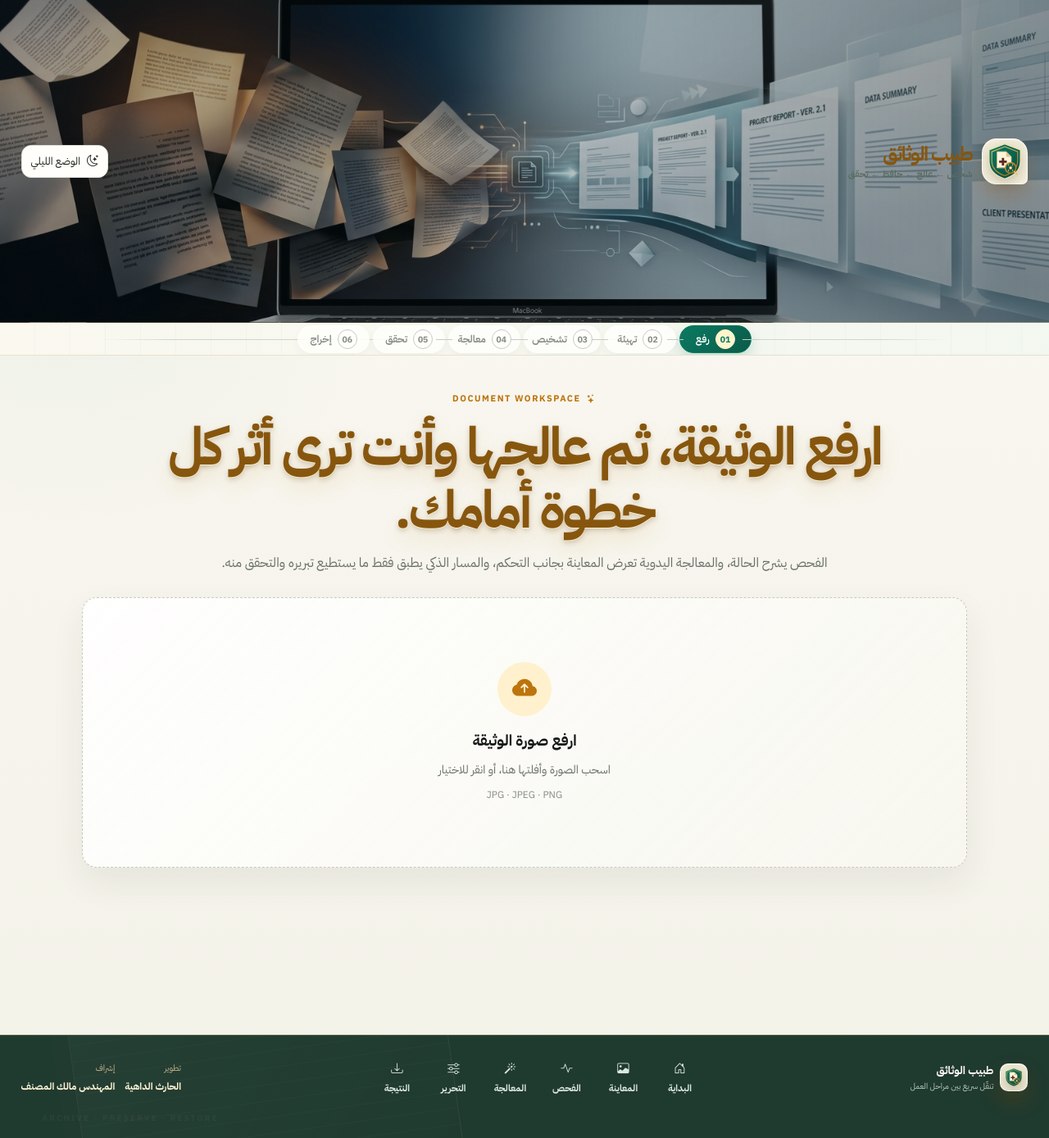
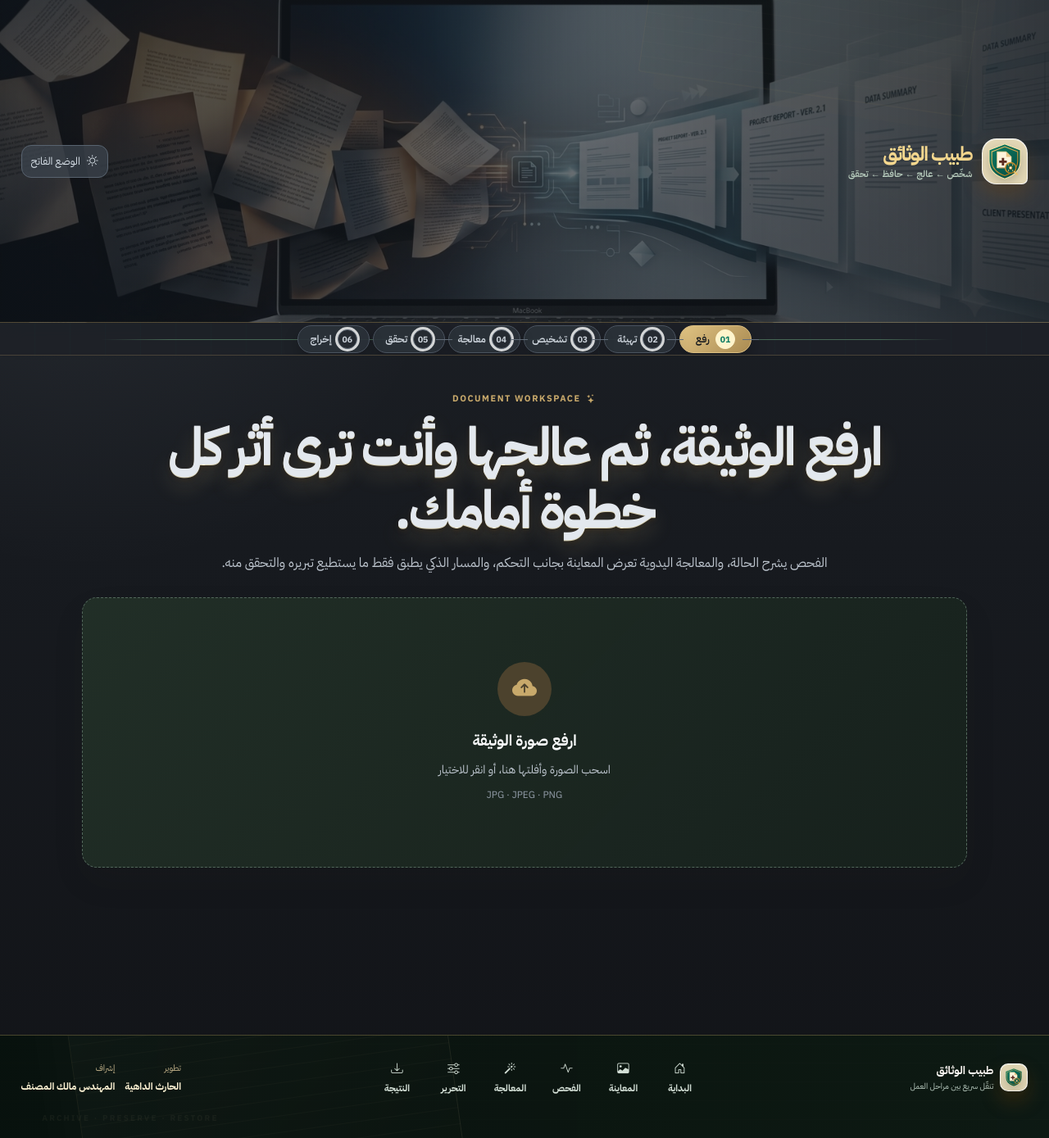
Before and after one commit to Alhareith/manuscript-doctor, a Flask app: page / in a window 1280 px wide. Shown: the whole page at 82% size. Run offline with Flask 3, Linux system fonts and the light colour scheme; some web fonts are replaced.

Commit message:
style: set metallic dark theme as default UI/UX

```diff
--- a/static/css/style.css
+++ b/static/css/style.css
@@ -28,6 +28,7 @@
 
 /* ---------- Release candidate UI/UX: quiet graphite metal ---------- */
 html[data-theme="dark"] {
+    color-scheme: dark;
     --bg: #171a1f;
     --bg-soft: #20242a;
     --surface: #252a31;
--- a/static/js/parts/10-theme-quick-tools.js
+++ b/static/js/parts/10-theme-quick-tools.js
@@ -20,8 +20,8 @@ function initializeTheme() {
         applyTheme(saved);
         return;
     }
-    const prefersDark = window.matchMedia?.("(prefers-color-scheme: dark)")?.matches;
-    applyTheme(prefersDark ? "dark" : "light");
+    // The product default is the quiet metallic dark theme; the user can switch to light.
+    applyTheme("dark");
 }
 
 function updateQuickAdjustmentReadout() {
--- a/templates/index.html
+++ b/templates/index.html
@@ -1,5 +1,5 @@
 <!DOCTYPE html>
-<html lang="ar" dir="rtl" data-theme="light">
+<html lang="ar" dir="rtl" data-theme="dark">
 <head>
     <meta charset="UTF-8">
     <meta name="viewport" content="width=device-width, initial-scale=1.0">
@@ -42,9 +42,9 @@
             </a>
 
             <div class="header-actions">
-                <button id="themeToggleButton" class="theme-toggle" type="button" aria-label="تفعيل الوضع الليلي" aria-pressed="false">
-                    <i class="bi bi-moon-stars-fill theme-toggle-icon"></i>
-                    <span class="theme-toggle-label">الوضع الليلي</span>
+                <button id="themeToggleButton" class="theme-toggle" type="button" aria-label="تفعيل الوضع الفاتح" aria-pressed="true">
+                    <i class="bi bi-sun theme-toggle-icon"></i>
+                    <span class="theme-toggle-label">الوضع الفاتح</span>
                 </button>
             </div>
         </div>
```
